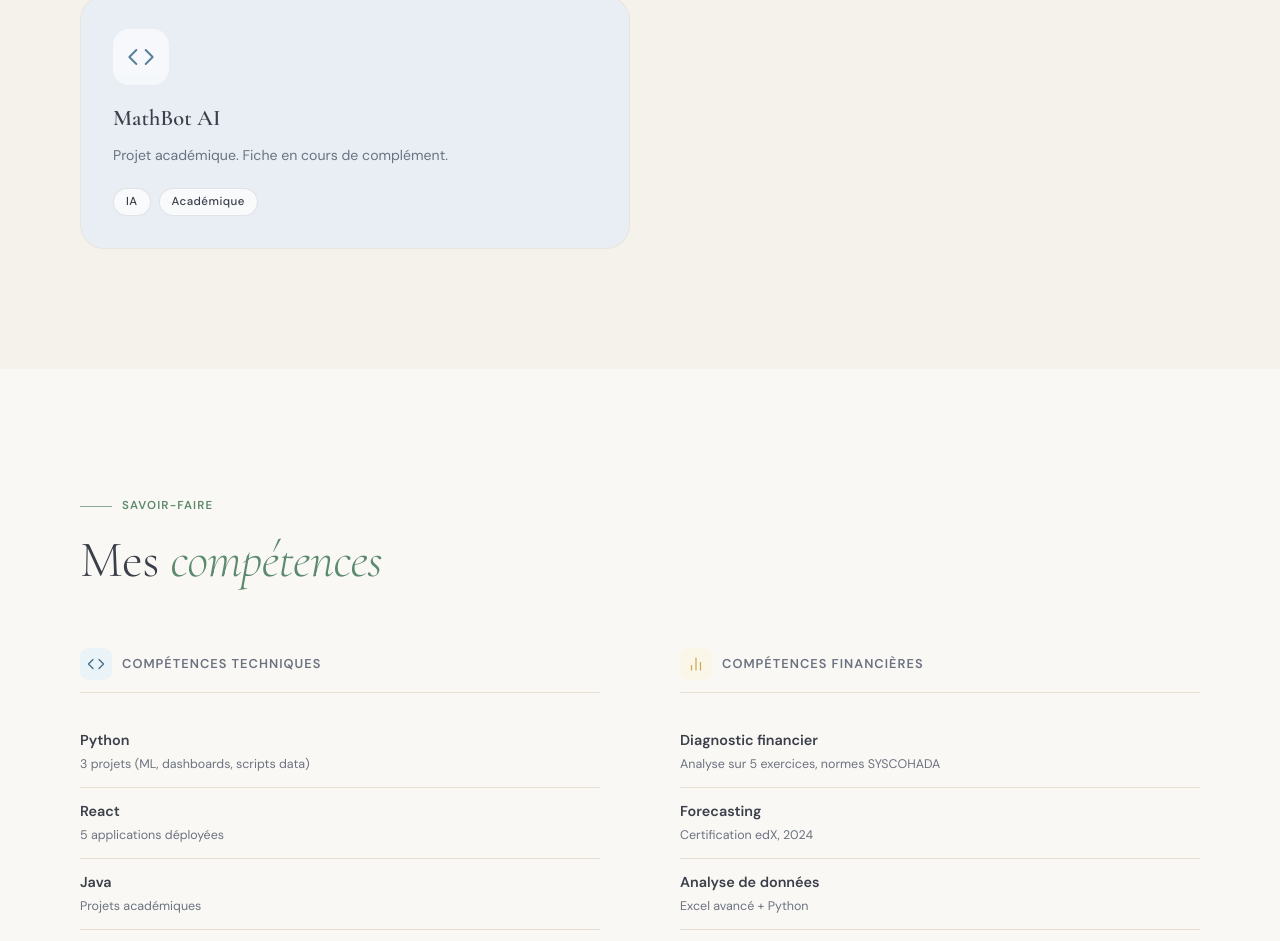
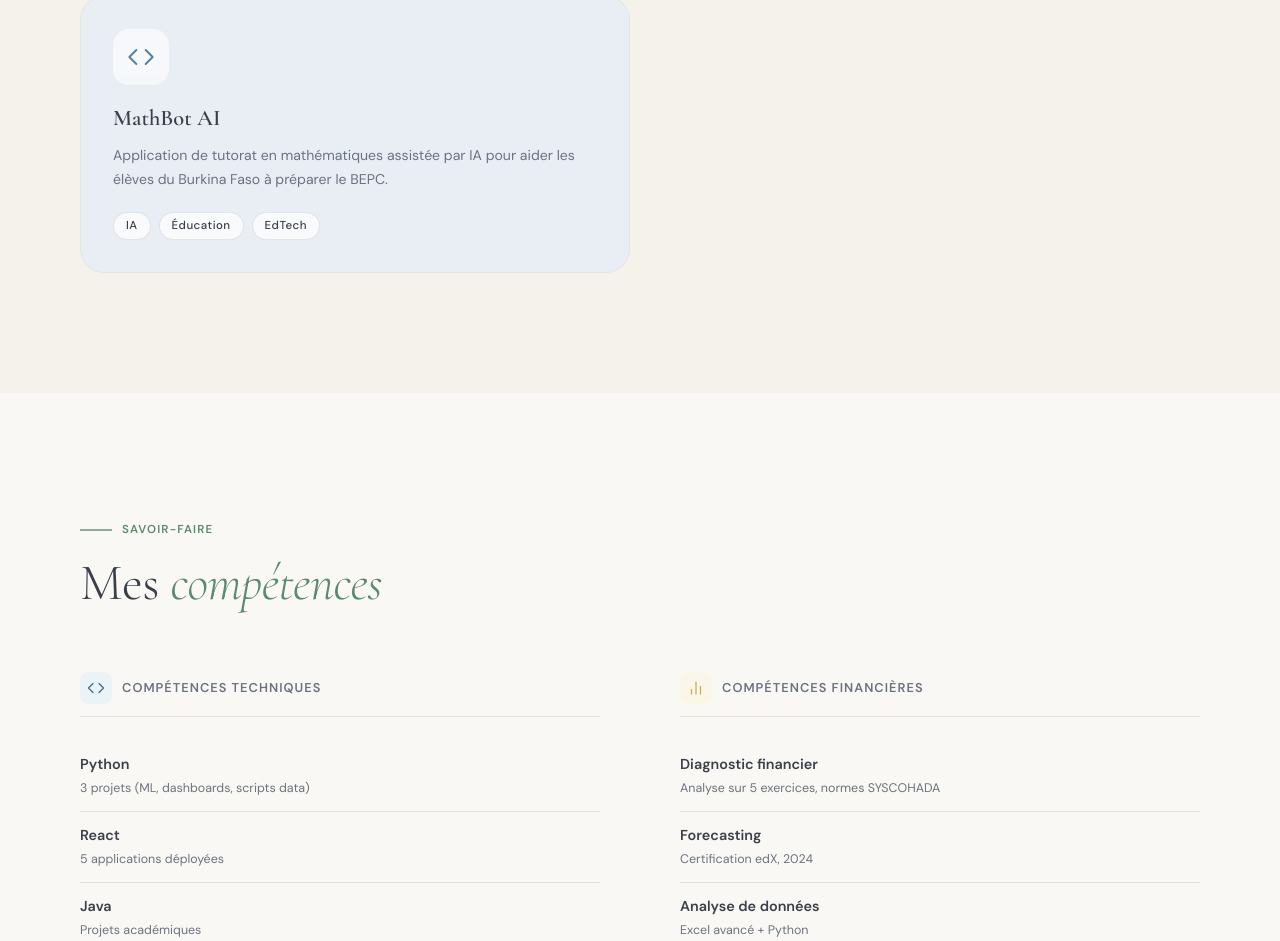
Before and after one commit to johannehasley-code/Portfolio_Johanne_Diessongo, a React (Vite) app: page / in a window 1280 px wide. Shown: the part 5381-6322 px from the top of the page. Built offline with nearby package versions, Linux system fonts and the light colour scheme.

Commit message:
MathBot AI : description définitive
Co-Authored-By: Claude Opus 5.5 <noreply@anthropic.com>
Claude-Session: https://claude.ai/code/session_01HJj2Ac23n8SgLz9qzpj5pP

```diff
--- a/src/data/portfolio.js
+++ b/src/data/portfolio.js
@@ -137,8 +137,8 @@ export const projects = [
   },
   {
     title: "MathBot AI",
-    desc: "Projet académique. Fiche en cours de complément.",
-    tags: ["IA", "Académique"],
+    desc: "Application de tutorat en mathématiques assistée par IA pour aider les élèves du Burkina Faso à préparer le BEPC.",
+    tags: ["IA", "Éducation", "EdTech"],
     color: "#e8eef4",
     type: "tech",
     category: "academique",
```
